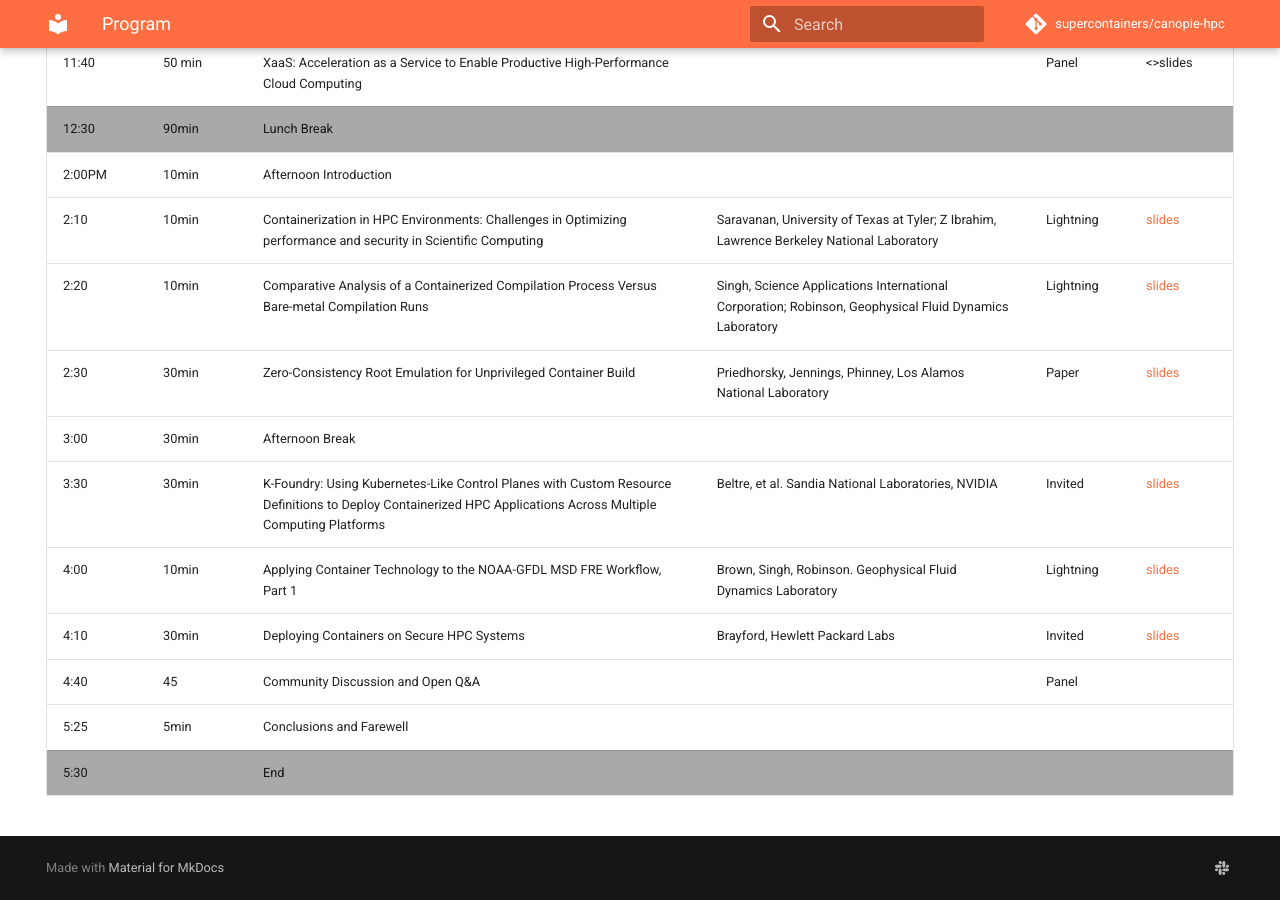
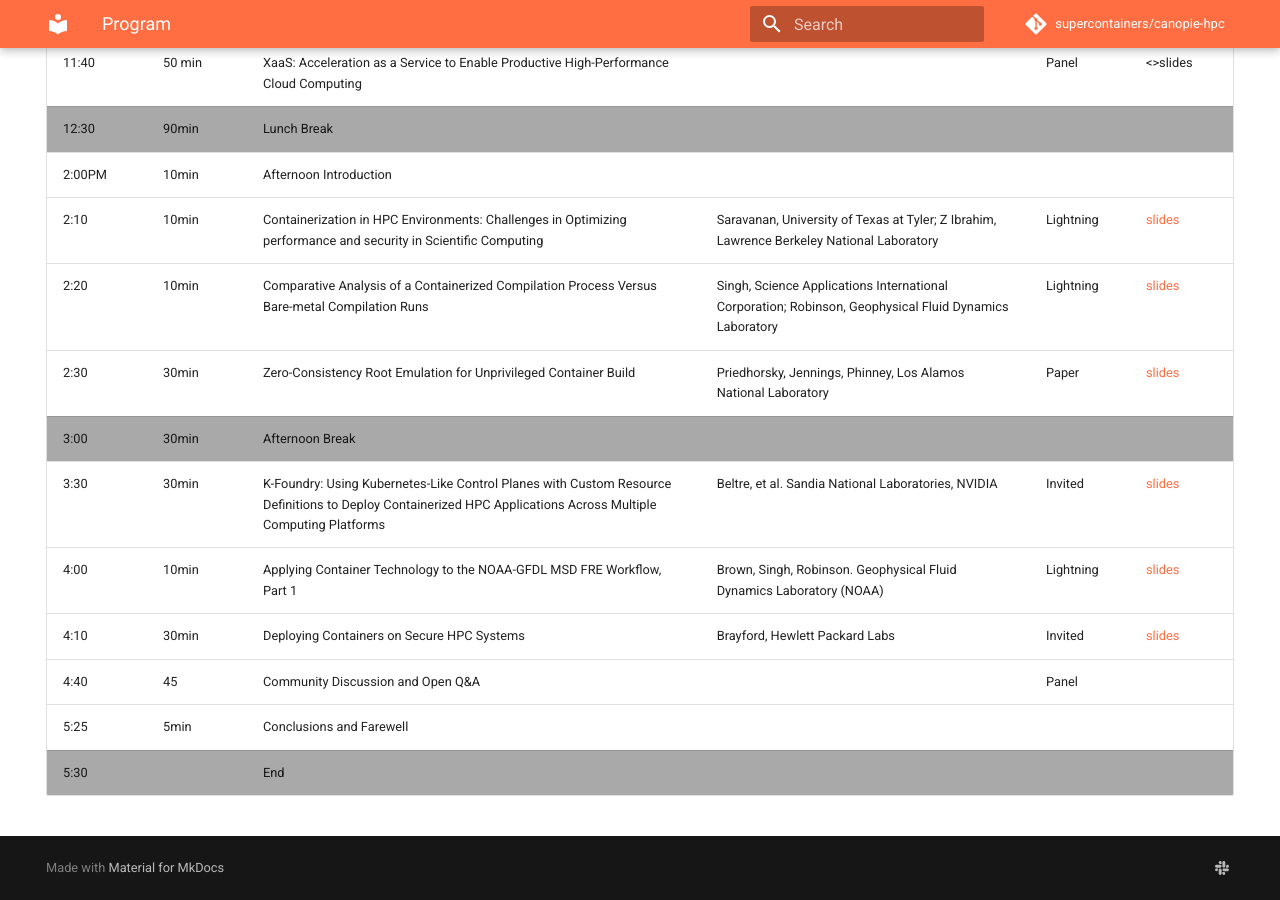
Before and after one commit to supercontainers/canopie-hpc, an MkDocs documentation site: the page built from docs/program.md, in a window 1280 px wide and 900 px high, scrolled down 842 px. Built offline with MkDocs 1.6.1 and Material for MkDocs 9.7.7, drawn with Linux system fonts in a browser that asks for light colours; comment, search, counter and statistics services are not loaded; some of the changed text lies outside the part shown.

Commit message:
Update program.md

```diff
--- a/docs/program.md
+++ b/docs/program.md
@@ -45,15 +45,12 @@ Sunday, November 17th, 2024
         <td>Invited Talk</td>
         <td><a>paper</a> - <a>slides</a></td>
     </tr>
-    <tr>
+    <tr style="background-color:#A9A9A9">
         <td>10:00</td>
         <td>30min</td>
-        <td>Morning Break</td>
-        <td></td>
-        <td></td>
-        <td></td>
+        <td colspan="4">Morning Break</td>
     </tr>
- <tr>
+    <tr>
         <td>10:30</td>
         <td>10min</td>
         <td>Containerized Checkpoint-Restart Mechanisms for HPC</td>
@@ -61,7 +58,7 @@ Sunday, November 17th, 2024
         <td>Lightning</td>
         <td><a">slides</a></td>
     </tr>
- <tr>
+    <tr>
         <td>10:40</td>
         <td>30min</td>
         <td>PULSE: Using Mixed-Quality Models for Reducing Serverless Keep-Alive 	Cost</td>
@@ -69,7 +66,7 @@ Sunday, November 17th, 2024
         <td>Paper</td>
         <td>slides</td>
     </tr>
- <tr>
+    <tr>
         <td>11:10</td>
         <td>30min</td>
         <td>Enabling HPC Scientific Workflows for Serverless</td>
@@ -77,7 +74,7 @@ Sunday, November 17th, 2024
         <td>Paper</td>
         <td><>slides</a></td>
     </tr>
-  <tr>
+    <tr>
         <td>11:40</td>
         <td>50 min</td>
         <td>XaaS: Acceleration as a Service to Enable Productive High-Performance Cloud Computing</td>
@@ -90,8 +87,7 @@ Sunday, November 17th, 2024
         <td>90min</td>
         <td colspan="4">Lunch Break</td>
     </tr>
-
- <tr>
+    <tr>
         <td>2:00PM</td>
         <td>10min</td>
         <td>Afternoon Introduction</td>
@@ -99,7 +95,7 @@ Sunday, November 17th, 2024
         <td></td>
         <td></td>
     </tr>
- <tr>
+    <tr>
         <td>2:10</td>
         <td>10min</td>
         <td>Containerization in HPC Environments: Challenges in Optimizing performance and security in Scientific Computing</td>
@@ -107,7 +103,7 @@ Sunday, November 17th, 2024
         <td>Lightning</td>
         <td><a>slides</a></td>
     </tr>
- <tr>
+    <tr>
         <td>2:20</td>
         <td>10min</td>
         <td>Comparative Analysis of a Containerized Compilation Process Versus Bare-metal Compilation Runs</td>
@@ -115,7 +111,7 @@ Sunday, November 17th, 2024
         <td>Lightning</td>
         <td><a>slides</a></td>
     </tr>
- <tr>
+    <tr>
         <td>2:30</td>
         <td>30min</td>
         <td>Zero-Consistency Root Emulation for Unprivileged Container Build</td>
@@ -123,15 +119,12 @@ Sunday, November 17th, 2024
         <td>Paper</td>
         <td><a>slides</a></td>
     </tr>
- <tr>
+    <tr style="background-color:#A9A9A9">
         <td>3:00</td>
         <td>30min</td>
-        <td>Afternoon Break</td>
-        <td></td>
-        <td></td>
-        <td></td>
+        <td colspan="4">Afternoon Break</td>
     </tr>
- <tr>
+    <tr>
         <td>3:30</td>
         <td>30min</td>
         <td>K-Foundry: Using Kubernetes-Like Control Planes with Custom Resource Definitions to Deploy Containerized HPC Applications Across Multiple Computing Platforms</td>
@@ -139,13 +132,15 @@ Sunday, November 17th, 2024
         <td>Invited</td>
         <td><a>slides</a></td>
     </tr>
+    <tr>
         <td>4:00</td>
         <td>10min</td>
-        <td>Applying Container Technology to the NOAA-GFDL MSD FRE 		Workflow, Part 1</td>
-        <td>Brown, Singh, Robinson. Geophysical Fluid Dynamics Laboratory</td>
+        <td>Applying Container Technology to the NOAA-GFDL MSD FRE Workflow, Part 1</td>
+        <td>Brown, Singh, Robinson. Geophysical Fluid Dynamics Laboratory (NOAA)</td>
         <td>Lightning</td>
         <td><a>slides</a></td>
     </tr>
+    <tr>
         <td>4:10</td>
         <td>30min</td>
         <td>Deploying Containers on Secure HPC Systems</td>
@@ -153,6 +148,7 @@ Sunday, November 17th, 2024
         <td>Invited</td>
         <td><a>slides</a></td>
     </tr>
+    <tr>
         <td>4:40</td>
         <td>45</td>
         <td>Community Discussion and Open Q&A</td>
@@ -160,13 +156,10 @@ Sunday, November 17th, 2024
         <td>Panel</td>
         <td></td>
     </tr>
-     </tr>
+    <tr>
         <td>5:25</td>
         <td>5min</td>
-        <td>Conclusions and Farewell</td>
-        <td></td>
-        <td></td>
-        <td></td>
+        <td colspan="4">Conclusions and Farewell</td>
     </tr>
     <tr style="background-color:#A9A9A9">
         <td>5:30</td>
```
Also changed, not shown: other parts of docs/program.md (+1 -1 lines).
